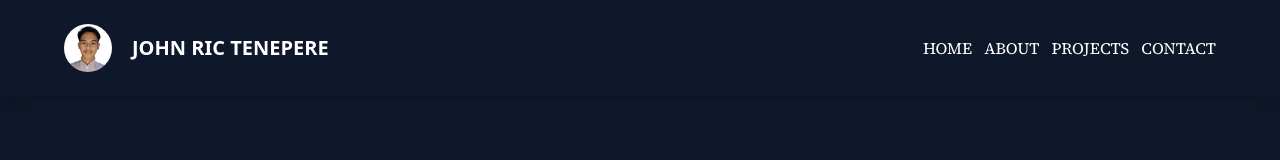
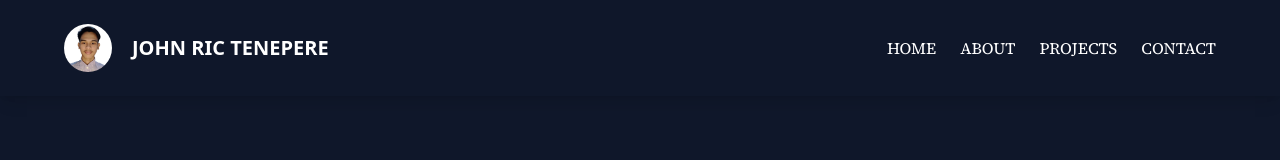
Before and after one commit to Coco10130/portfolio, a Next.js app: page / in a window 1280 px wide. Shown: the top 160 px of the page. Built offline with nearby package versions, Linux system fonts and the light colour scheme.

Commit message:
fixed nav bar

```diff
--- a/app/(components)/NavBar.tsx
+++ b/app/(components)/NavBar.tsx
@@ -40,7 +40,7 @@ const NavBar = () => {
         </div>
 
         <div className="flex items-center justify-end w-full h-auto z-20">
-          <ul className="hidden flex-row text-md uppercase gap-3 cursor-pointer font-source-serif text-white md:flex">
+          <ul className="hidden flex-row text-md uppercase gap-6 cursor-pointer font-source-serif text-white md:flex">
             {navigations.map((navItem) => (
               <li key={navItem.title}>
                 <Link href={navItem.href}>{navItem.title}</Link>
```
